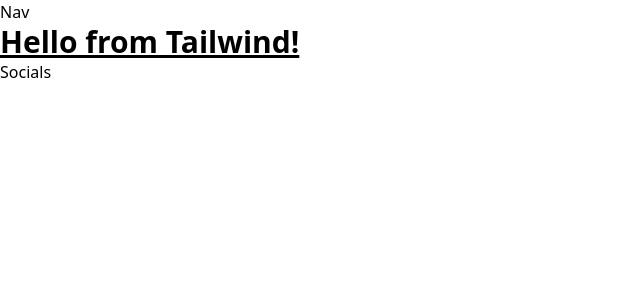
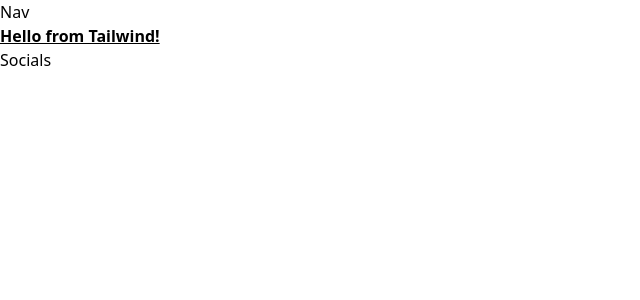
Before and after one commit to kcanamar/capstone-ga, a Next.js app: page / in a window 1280 px wide. Shown: the top 300 px of the page, without its empty margins (0-640 px from the left). Built offline with nearby package versions, Linux system fonts and the light colour scheme.

Commit message:
installs flowbite

```diff
--- a/tailwind.config.js
+++ b/tailwind.config.js
@@ -1,11 +1,14 @@
-/** @type {import('tailwindcss').Config} */
-module.exports = {
+/**
+ * @type {import('@types/tailwindcss/tailwind-config').TailwindConfig}
+ */
+ module.exports = {
   content: [
-    "./pages/**/*.{js,ts,jsx,tsx}",
-    "./components/**/*.{js,ts,jsx,tsx}",
+    "./node_modules/flowbite-react/**/*.js",
+    "./pages/**/*.{ts,tsx}",
+    "./public/**/*.html",
   ],
-  theme: {
-    extend: {},
-  },
-  plugins: [],
-}
+  plugins: [
+    require("flowbite/plugin")
+  ],
+  theme: {},
+};
```
